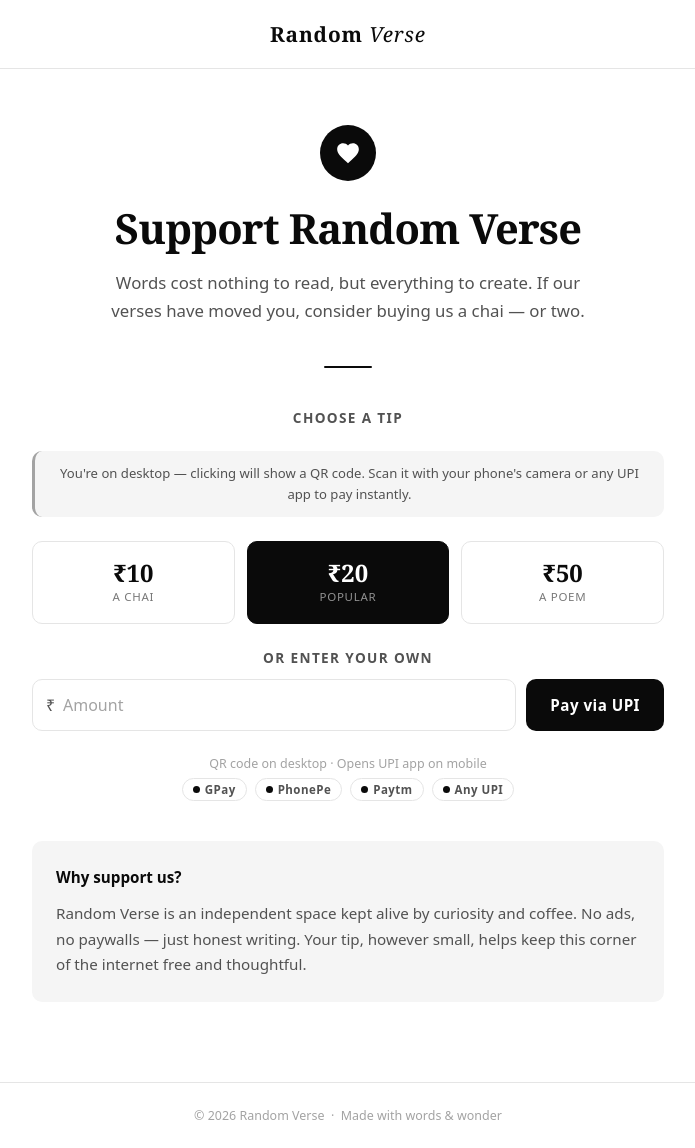
After one commit to 1104impana/RandomVerse, a Flask app: page /donation in a window 1280 px wide. The commit adds this page. Shown: the whole page, without its empty margins (292-987 px from the left). Run offline with Flask 3, Linux system fonts and the light colour scheme.

Commit message:
donation portal added

```diff
--- a/webDev85/app.py
+++ b/webDev85/app.py
@@ -95,6 +95,11 @@ def snake():
 def flappy():
     return render_template('flappy.html',current_file='flappy.html')
 
+@app.route('/donation')
+def donation():
+    return render_template('donation.html',current_file='donation.html')
+
+
 # Function to call Groq API
 def get_crystal_ball_llm_response(user_question):
     headers = {
--- a/webDev85/templates/Homepage.html
+++ b/webDev85/templates/Homepage.html
@@ -1359,7 +1359,7 @@ body {
       <span class="tooltip-text">Explore</span>
     </div>
     <div class="nav-item">
-      <a href="{{ url_for('meditation') }}">
+      <a href="{{ url_for('donation') }}">
         <img src="{{ url_for('static', filename='images/coffee-cup.png') }}" alt="Meditation" class="nav-icon" />
       </a>
       <span class="tooltip-text">Support us</span>
--- /dev/null
+++ b/webDev85/templates/donation.html
@@ -0,0 +1,510 @@
+<!DOCTYPE html>
+<html lang="en">
+<head>
+<meta charset="UTF-8">
+<meta name="viewport" content="width=device-width, initial-scale=1.0">
+<title>Support Us — Random Verse</title>
+<style>
+  *, *::before, *::after { box-sizing: border-box; margin: 0; padding: 0; }
+
+  :root {
+    --black: #0a0a0a;
+    --white: #ffffff;
+    --gray-100: #f5f5f5;
+    --gray-200: #e5e5e5;
+    --gray-400: #a3a3a3;
+    --gray-600: #525252;
+    --gray-800: #262626;
+    --radius: 10px;
+    --font: 'Georgia', serif;
+    --sans: system-ui, -apple-system, sans-serif;
+  }
+
+  body {
+    background: var(--white);
+    color: var(--black);
+    font-family: var(--font);
+    min-height: 100vh;
+    display: flex;
+    flex-direction: column;
+    align-items: center;
+  }
+
+  header {
+    width: 100%;
+    border-bottom: 1px solid var(--gray-200);
+    padding: 1.25rem 2rem;
+    display: flex;
+    align-items: center;
+    justify-content: center;
+  }
+
+  .logo {
+    font-size: 1.3rem;
+    font-weight: 700;
+    letter-spacing: 0.04em;
+    font-family: var(--font);
+    color: var(--black);
+    text-decoration: none;
+  }
+  .logo span { font-weight: 300; font-style: italic; }
+
+  main {
+    width: 100%;
+    max-width: 680px;
+    padding: 3.5rem 1.5rem 5rem;
+    display: flex;
+    flex-direction: column;
+    align-items: center;
+    gap: 2.5rem;
+  }
+
+  .hero {
+    text-align: center;
+    display: flex;
+    flex-direction: column;
+    align-items: center;
+    gap: 1rem;
+  }
+
+  .heart-icon {
+    width: 56px; height: 56px;
+    background: var(--black);
+    border-radius: 50%;
+    display: flex; align-items: center; justify-content: center;
+    margin-bottom: 0.5rem;
+  }
+  .heart-icon svg { width: 26px; height: 26px; fill: var(--white); }
+
+  h1 {
+    font-size: clamp(1.8rem, 5vw, 2.6rem);
+    font-weight: 700;
+    line-height: 1.15;
+    letter-spacing: -0.02em;
+  }
+
+  .tagline {
+    font-size: 1.05rem;
+    color: var(--gray-600);
+    line-height: 1.7;
+    max-width: 480px;
+    font-family: var(--sans);
+  }
+
+  .divider {
+    width: 48px; height: 2px;
+    background: var(--black);
+    border-radius: 2px;
+  }
+
+  .tip-section {
+    width: 100%;
+    display: flex;
+    flex-direction: column;
+    gap: 1.5rem;
+  }
+
+  .tip-label {
+    font-size: 0.85rem;
+    font-family: var(--sans);
+    font-weight: 600;
+    letter-spacing: 0.1em;
+    text-transform: uppercase;
+    color: var(--gray-600);
+    text-align: center;
+  }
+
+  .desktop-hint {
+    display: none;
+    background: var(--gray-100);
+    border-radius: var(--radius);
+    padding: 0.75rem 1rem;
+    font-size: 0.82rem;
+    font-family: var(--sans);
+    color: var(--gray-600);
+    text-align: center;
+    line-height: 1.6;
+    border-left: 3px solid var(--gray-400);
+  }
+
+  .tip-grid {
+    display: grid;
+    grid-template-columns: repeat(3, 1fr);
+    gap: 12px;
+  }
+
+  .tip-btn {
+    background: var(--white);
+    border: 1.5px solid var(--gray-200);
+    border-radius: var(--radius);
+    padding: 1.2rem 1rem;
+    cursor: pointer;
+    display: flex;
+    flex-direction: column;
+    align-items: center;
+    gap: 4px;
+    transition: background 0.15s, border-color 0.15s, transform 0.1s;
+    font-family: var(--sans);
+    color: var(--black);
+    -webkit-tap-highlight-color: transparent;
+  }
+  .tip-btn:hover { background: var(--gray-100); border-color: var(--gray-400); }
+  .tip-btn:active { transform: scale(0.97); background: var(--gray-200); }
+  .tip-btn.featured { background: var(--black); border-color: var(--black); color: var(--white); }
+  .tip-btn.featured:hover { background: var(--gray-800); border-color: var(--gray-800); }
+
+  .tip-amt { font-size: 1.5rem; font-weight: 700; font-family: var(--font); line-height: 1; }
+  .tip-sub { font-size: 0.72rem; letter-spacing: 0.06em; text-transform: uppercase; opacity: 0.55; font-family: var(--sans); }
+
+  .custom-section { display: flex; flex-direction: column; gap: 10px; }
+  .custom-row { display: flex; gap: 10px; }
+  .custom-input-wrap { flex: 1; position: relative; }
+  .rupee-symbol {
+    position: absolute; left: 14px; top: 50%; transform: translateY(-50%);
+    font-size: 1rem; color: var(--gray-600); font-family: var(--sans); pointer-events: none;
+  }
+
+  #custom-amount {
+    width: 100%; height: 52px;
+    border: 1.5px solid var(--gray-200);
+    border-radius: var(--radius);
+    padding: 0 14px 0 30px;
+    font-size: 1rem; font-family: var(--sans);
+    color: var(--black); background: var(--white);
+    outline: none;
+    transition: border-color 0.15s;
+    -webkit-appearance: none;
+  }
+  #custom-amount:focus { border-color: var(--black); }
+  #custom-amount::placeholder { color: var(--gray-400); }
+
+  .pay-btn {
+    height: 52px; padding: 0 1.5rem;
+    background: var(--black); color: var(--white);
+    border: none; border-radius: var(--radius);
+    font-size: 0.95rem; font-family: var(--sans); font-weight: 600;
+    cursor: pointer; letter-spacing: 0.03em;
+    transition: background 0.15s, transform 0.1s;
+    white-space: nowrap;
+    -webkit-tap-highlight-color: transparent;
+  }
+  .pay-btn:hover { background: var(--gray-800); }
+  .pay-btn:active { transform: scale(0.97); }
+
+  .upi-row {
+    display: flex; align-items: center; gap: 8px;
+    justify-content: center; flex-wrap: wrap;
+  }
+  .upi-note { font-size: 0.78rem; color: var(--gray-400); font-family: var(--sans); text-align: center; }
+  .upi-badge {
+    display: inline-flex; align-items: center; gap: 5px;
+    border: 1px solid var(--gray-200); border-radius: 20px;
+    padding: 3px 10px;
+    font-size: 0.72rem; font-family: var(--sans); font-weight: 600;
+    color: var(--gray-600); letter-spacing: 0.04em;
+  }
+  .upi-badge::before {
+    content: ''; display: inline-block;
+    width: 7px; height: 7px; border-radius: 50%;
+    background: var(--black);
+  }
+
+  /* QR Modal */
+  .qr-overlay {
+    display: none;
+    position: fixed; inset: 0;
+    background: rgba(0,0,0,0.6);
+    z-index: 100;
+    align-items: center;
+    justify-content: center;
+    padding: 1.5rem;
+  }
+  .qr-overlay.active { display: flex; }
+
+  .qr-card {
+    background: var(--white);
+    border-radius: 16px;
+    padding: 2rem 1.75rem 1.75rem;
+    max-width: 340px;
+    width: 100%;
+    display: flex;
+    flex-direction: column;
+    align-items: center;
+    gap: 1rem;
+    position: relative;
+    animation: popIn 0.2s ease;
+  }
+
+  @keyframes popIn {
+    from { transform: scale(0.92); opacity: 0; }
+    to   { transform: scale(1);    opacity: 1; }
+  }
+
+  .qr-close {
+    position: absolute; top: 14px; right: 16px;
+    background: none; border: none;
+    font-size: 1.4rem; cursor: pointer;
+    color: var(--gray-400); line-height: 1;
+  }
+  .qr-close:hover { color: var(--black); }
+
+  .qr-title { font-size: 1.1rem; font-weight: 700; font-family: var(--font); }
+
+  .qr-amount {
+    font-size: 2.2rem; font-weight: 700;
+    font-family: var(--font); letter-spacing: -0.02em;
+  }
+
+  .qr-img-wrap {
+    width: 200px; height: 200px;
+    border: 1.5px solid var(--gray-200);
+    border-radius: 12px;
+    display: flex; align-items: center; justify-content: center;
+    overflow: hidden; background: var(--white);
+    position: relative;
+  }
+
+  .qr-img-wrap img { width: 100%; height: 100%; object-fit: contain; }
+
+  .qr-loading {
+    position: absolute; inset: 0;
+    display: flex; align-items: center; justify-content: center;
+    font-size: 0.8rem; font-family: var(--sans); color: var(--gray-400);
+  }
+
+  .qr-upi-id {
+    font-size: 0.8rem; font-family: var(--sans); color: var(--gray-600);
+    background: var(--gray-100); padding: 6px 14px;
+    border-radius: 100px; letter-spacing: 0.02em;
+  }
+
+  .qr-note {
+    font-size: 0.78rem; font-family: var(--sans);
+    color: var(--gray-400); text-align: center; line-height: 1.6;
+  }
+
+  .message-section {
+    width: 100%;
+    background: var(--gray-100);
+    border-radius: var(--radius);
+    padding: 1.5rem;
+    display: flex; flex-direction: column; gap: 0.6rem;
+  }
+  .message-section p { font-size: 0.95rem; line-height: 1.7; font-family: var(--sans); color: var(--gray-600); }
+  .message-section p strong { color: var(--black); font-weight: 600; }
+
+  .toast {
+    position: fixed; bottom: 2rem; left: 50%;
+    transform: translateX(-50%) translateY(80px);
+    background: var(--black); color: var(--white);
+    padding: 0.75rem 1.5rem; border-radius: 100px;
+    font-size: 0.88rem; font-family: var(--sans); font-weight: 500;
+    z-index: 999; opacity: 0;
+    transition: transform 0.3s ease, opacity 0.3s ease;
+    pointer-events: none; white-space: nowrap;
+  }
+  .toast.show { transform: translateX(-50%) translateY(0); opacity: 1; }
+
+  footer {
+    margin-top: auto; padding: 1.5rem;
+    border-top: 1px solid var(--gray-200);
+    width: 100%; text-align: center;
+    font-size: 0.78rem; color: var(--gray-400); font-family: var(--sans);
+  }
+
+  @media (max-width: 480px) {
+    main { padding: 2.5rem 1.25rem 4rem; }
+    .tip-grid { gap: 8px; }
+    .tip-amt { font-size: 1.3rem; }
+    .custom-row { flex-direction: column; }
+    .pay-btn { width: 100%; }
+    .toast { width: 90%; text-align: center; white-space: normal; }
+  }
+</style>
+</head>
+<body>
+
+<header>
+  <a class="logo" href="#">Random <span>Verse</span></a>
+</header>
+
+<main>
+  <div class="hero">
+    <div class="heart-icon">
+      <svg viewBox="0 0 24 24" xmlns="http://www.w3.org/2000/svg">
+        <path d="M12 21.35l-1.45-1.32C5.4 15.36 2 12.28 2 8.5 2 5.42 4.42 3 7.5 3c1.74 0 3.41.81 4.5 2.09C13.09 3.81 14.76 3 16.5 3 19.58 3 22 5.42 22 8.5c0 3.78-3.4 6.86-8.55 11.54L12 21.35z"/>
+      </svg>
+    </div>
+    <h1>Support Random Verse</h1>
+    <p class="tagline">Words cost nothing to read, but everything to create. If our verses have moved you, consider buying us a chai — or two.</p>
+  </div>
+
+  <div class="divider"></div>
+
+  <div class="tip-section">
+    <p class="tip-label">Choose a tip</p>
+
+    <div class="desktop-hint" id="desktop-hint">
+      You're on desktop — clicking will show a QR code. Scan it with your phone's camera or any UPI app to pay instantly.
+    </div>
+
+    <div class="tip-grid">
+      <button class="tip-btn" onclick="handlePay(10)">
+        <span class="tip-amt">₹10</span>
+        <span class="tip-sub">A chai</span>
+      </button>
+      <button class="tip-btn featured" onclick="handlePay(20)">
+        <span class="tip-amt">₹20</span>
+        <span class="tip-sub">Popular</span>
+      </button>
+      <button class="tip-btn" onclick="handlePay(50)">
+        <span class="tip-amt">₹50</span>
+        <span class="tip-sub">A poem</span>
+      </button>
+    </div>
+
+    <div class="custom-section">
+      <p class="tip-label" style="margin-bottom:2px;">or enter your own</p>
+      <div class="custom-row">
+        <div class="custom-input-wrap">
+          <span class="rupee-symbol">₹</span>
+          <input type="number" id="custom-amount" placeholder="Amount" min="1" inputmode="numeric" />
+        </div>
+        <button class="pay-btn" onclick="payCustom()">Pay via UPI</button>
+      </div>
+    </div>
+
+    <div>
+      <div class="upi-row">
+        <span class="upi-note" id="upi-method-note">Opens GPay, PhonePe, or any UPI app on your phone</span>
+      </div>
+      <div class="upi-row" style="margin-top:6px;">
+        <span class="upi-badge">GPay</span>
+        <span class="upi-badge">PhonePe</span>
+        <span class="upi-badge">Paytm</span>
+        <span class="upi-badge">Any UPI</span>
+      </div>
+    </div>
+  </div>
+
+  <div class="message-section">
+    <p><strong>Why support us?</strong></p>
+    <p>Random Verse is an independent space kept alive by curiosity and coffee. No ads, no paywalls — just honest writing. Your tip, however small, helps keep this corner of the internet free and thoughtful.</p>
+  </div>
+</main>
+
+<footer>
+  &copy; 2026 Random Verse &nbsp;·&nbsp; Made with words &amp; wonder
+</footer>
+
+<!-- QR Modal -->
+<div class="qr-overlay" id="qr-overlay" onclick="handleOverlayClick(event)">
+  <div class="qr-card" id="qr-card">
+    <button class="qr-close" onclick="closeQR()">&#x2715;</button>
+    <p class="qr-title">Scan to Pay</p>
+    <p class="qr-amount" id="qr-amount-display">₹20</p>
+    <div class="qr-img-wrap">
+      <div class="qr-loading" id="qr-loading">Generating QR…</div>
+      <img id="qr-img" src="" alt="UPI QR Code" style="display:none;" />
+    </div>
+    <span class="qr-upi-id" id="qr-upi-label"></span>
+    <p class="qr-note">Open your phone camera or any UPI app<br>and scan this code to pay.</p>
+  </div>
+</div>
+
+<div class="toast" id="toast"></div>
+
+<script>
+  // ── CONFIG: replace with your real UPI ID ──────────────────────
+  const UPI_ID     = '8073130492@axl';
+  const PAYEE_NAME = 'Random Verse';
+  // ───────────────────────────────────────────────────────────────
+
+  function isMobile() {
+    return /Android|iPhone|iPad|iPod/i.test(navigator.userAgent);
+  }
+
+  // Show desktop hint and update note if on desktop
+  if (!isMobile()) {
+    document.getElementById('desktop-hint').style.display = 'block';
+    document.getElementById('upi-method-note').textContent = 'QR code on desktop · Opens UPI app on mobile';
+  }
+
+  function buildUPIUrl(amount) {
+    return `upi://pay?pa=${UPI_ID}&pn=${encodeURIComponent(PAYEE_NAME)}&am=${amount}&cu=INR&tn=${encodeURIComponent('Support Random Verse')}`;
+  }
+
+  function buildQRImageUrl(amount) {
+    const upiStr = buildUPIUrl(amount);
+    return `https://api.qrserver.com/v1/create-qr-code/?size=300x300&margin=10&data=${encodeURIComponent(upiStr)}`;
+  }
+
+  function showToast(msg) {
+    const t = document.getElementById('toast');
+    t.textContent = msg;
+    t.classList.add('show');
+    setTimeout(() => t.classList.remove('show'), 3000);
+  }
+
+  function handlePay(amount) {
+    if (isMobile()) {
+      const a = document.createElement('a');
+      a.href = buildUPIUrl(amount);
+      a.click();
+      showToast('Opening UPI app for ₹' + amount + '…');
+    } else {
+      openQR(amount);
+    }
+  }
+
+  function openQR(amount) {
+    document.getElementById('qr-amount-display').textContent = '₹' + amount;
+    document.getElementById('qr-upi-label').textContent = UPI_ID;
+
+    const img = document.getElementById('qr-img');
+    const loading = document.getElementById('qr-loading');
+    img.style.display = 'none';
+    loading.style.display = 'flex';
+
+    img.onload = () => {
+      loading.style.display = 'none';
+      img.style.display = 'block';
+    };
+    img.onerror = () => {
+      loading.textContent = 'Could not load QR. Check your connection.';
+    };
+    img.src = buildQRImageUrl(amount);
+
+    document.getElementById('qr-overlay').classList.add('active');
+    document.body.style.overflow = 'hidden';
+  }
+
+  function closeQR() {
+    document.getElementById('qr-overlay').classList.remove('active');
+    document.body.style.overflow = '';
+  }
+
+  function handleOverlayClick(e) {
+    if (e.target === document.getElementById('qr-overlay')) closeQR();
+  }
+
+  document.addEventListener('keydown', e => {
+    if (e.key === 'Escape') closeQR();
+  });
+
+  function payCustom() {
+    const val = parseFloat(document.getElementById('custom-amount').value);
+    if (!val || val < 1) {
+      showToast('Please enter a valid amount');
+      document.getElementById('custom-amount').focus();
+      return;
+    }
+    handlePay(Math.round(val));
+  }
+
+  document.getElementById('custom-amount').addEventListener('keydown', e => {
+    if (e.key === 'Enter') payCustom();
+  });
+</script>
+</body>
+</html>
```
